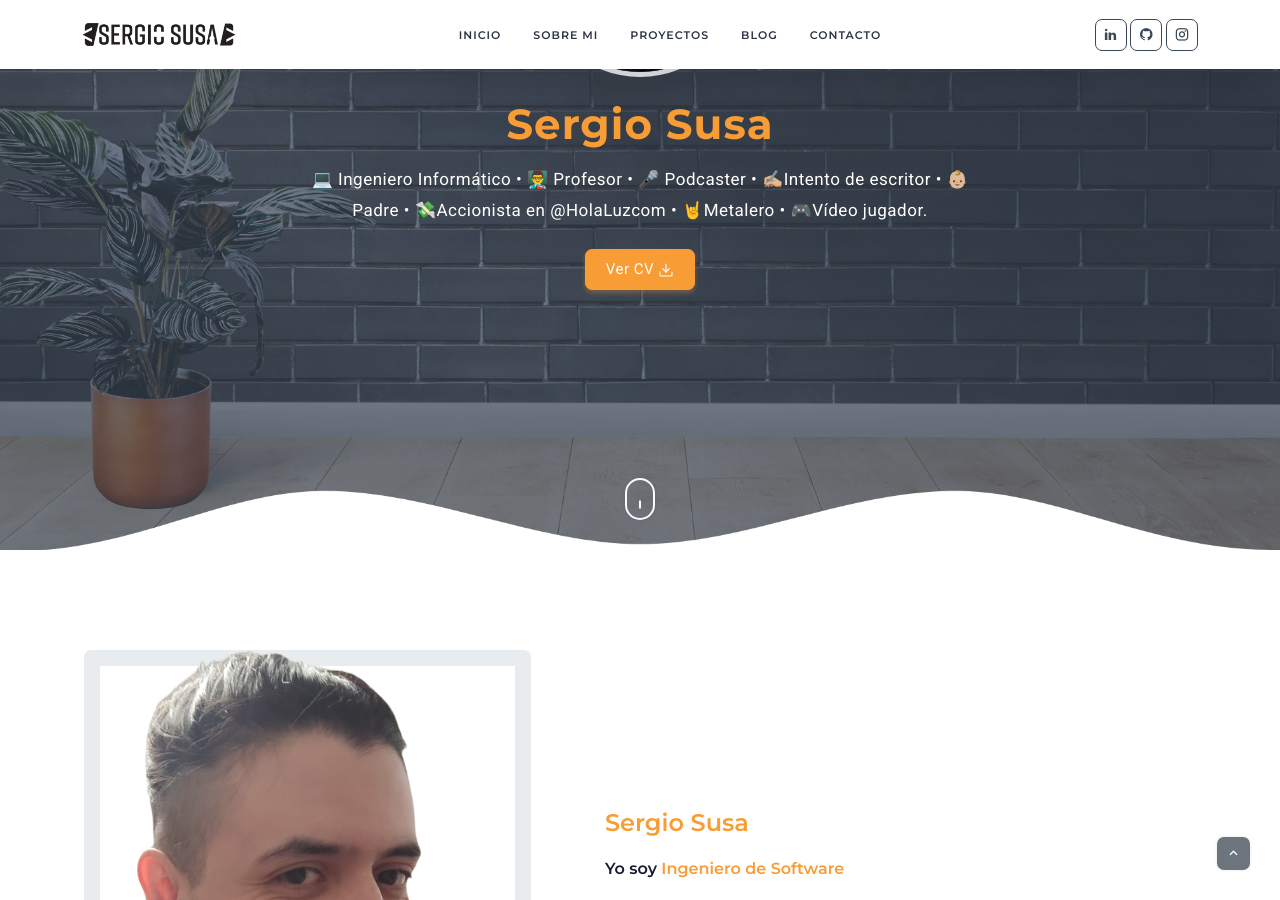
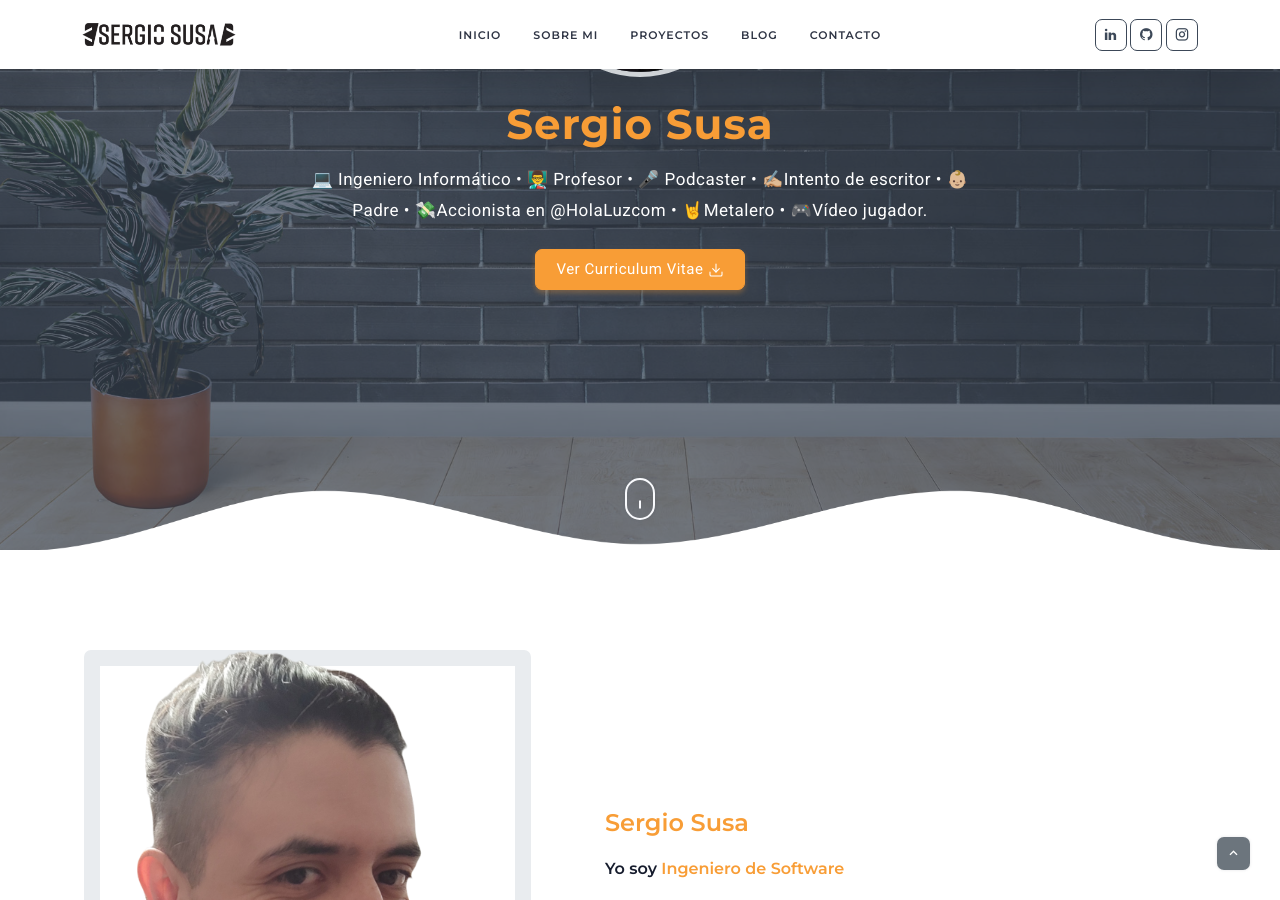
Before and after one commit to sergiosusa/sergiosusa.github.io, a Jekyll site: the page built from index.html, in a window 1280 px wide and 900 px high, scrolled down 383 px. Built offline with Jekyll 4.4.1, drawn with Linux system fonts in a browser that asks for light colours.

Commit message:
Write README.md and chenge VC link to point to linkedin

```diff
--- a/index.html
+++ b/index.html
@@ -13,7 +13,7 @@ layout: main
                     <h1 class="heading text-primary mt-3">{{ site.author }}</h1>
                     <p class="para-desc mx-auto text-white">{{ site.iam }}</p>
                     <div class="mt-4">
-                        <a target="_blank" href="https://www.linkedin.com/in/sergiosusa/" class="btn btn-primary rounded">Ver CV <i data-feather="download" class="fea icon-sm"></i></a>
+                        <a target="_blank" href="https://www.linkedin.com/in/sergiosusa/" class="btn btn-primary rounded">Ver Curriculum Vitae <i data-feather="download" class="fea icon-sm"></i></a>
                     </div>
                 </div>
             </div><!--end col-->
```
Also changed, not shown: README.md.
